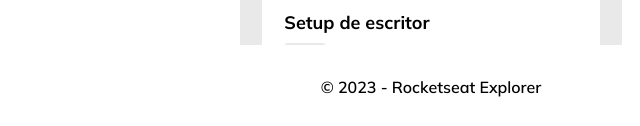
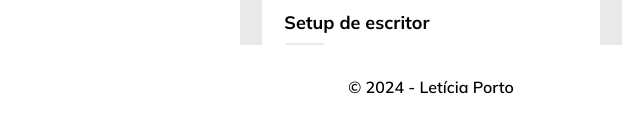
Before and after one commit to letwxD/photoblog, a plain HTML site: page photoblog/index.html in a window 1280 px wide. Shown: the part 671-797 px from the top of the page, 209-849 px from the left. Drawn offline with Linux system fonts and the light colour scheme.

Commit message:
Update index.html

```diff
--- a/photoblog/index.html
+++ b/photoblog/index.html
@@ -152,7 +152,7 @@
         </main>
 
         <footer class="container">
-            <p>© 2023 - Rocketseat Explorer</p>
+            <p>© 2024 - Letícia Porto</p>
         </footer>
     </div>
 </body>
```
